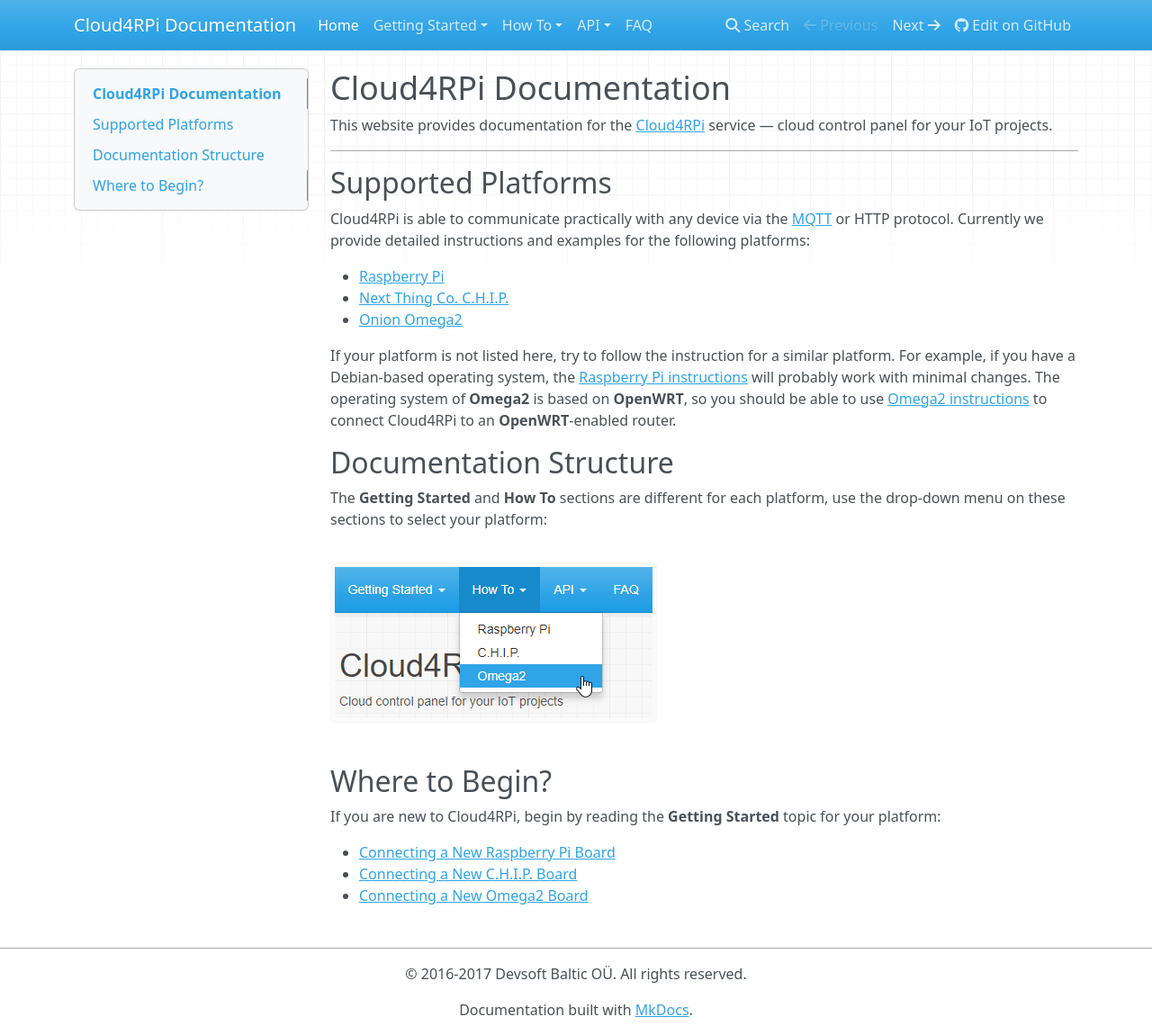
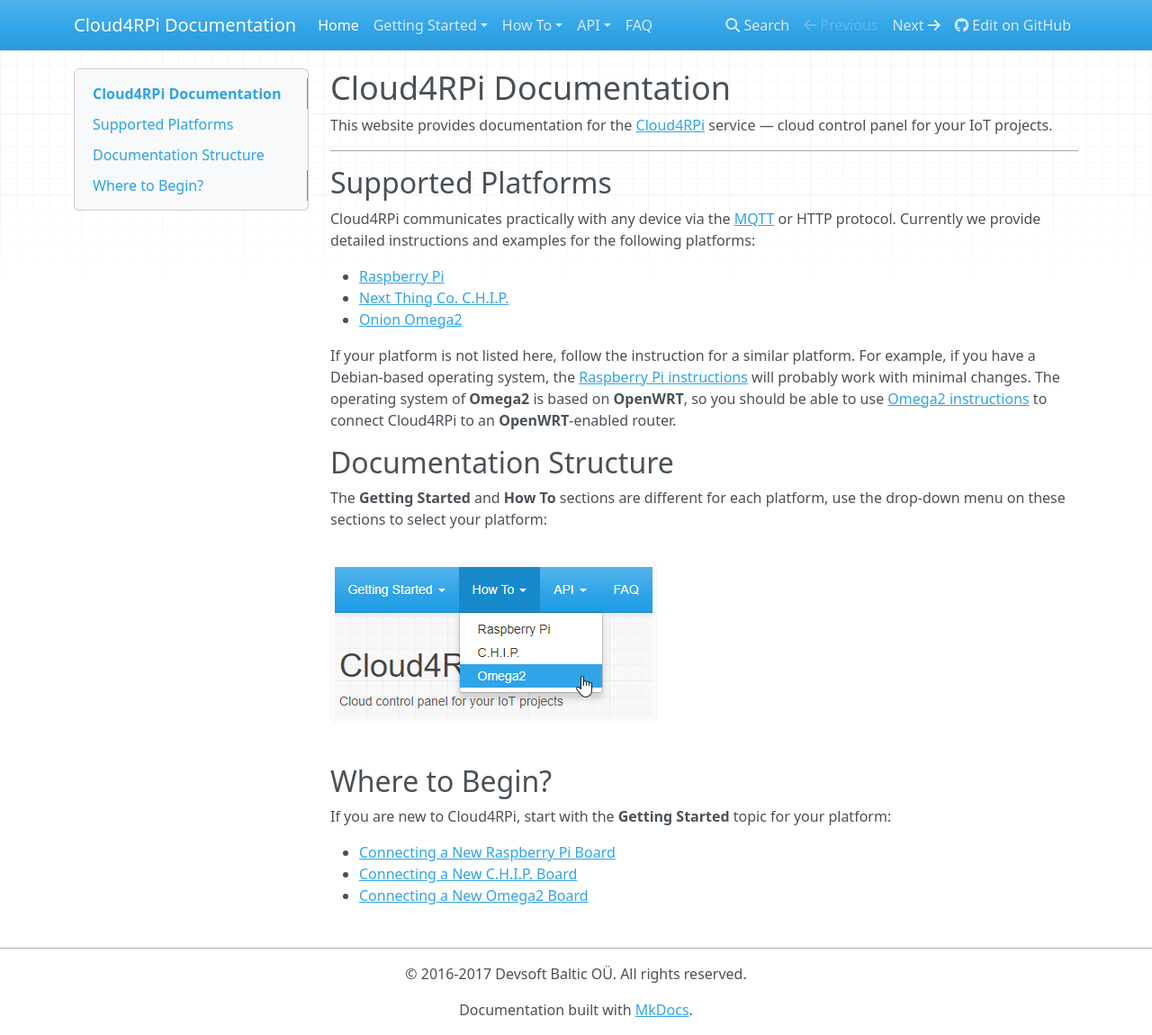
Before and after one commit to cloud4rpi/docs, an MkDocs documentation site: the page built from docs/index.md, in a window 1280 px wide and 1150 px high. Shown: the whole window at 90% size. Built offline with MkDocs 1.6.1, drawn with Linux system fonts in a browser that asks for light colours; nearby versions of some CDN libraries; old or Windows-style settings are respelled for this version of MkDocs.

Commit message:
Update index.md

```diff
--- a/docs/index.md
+++ b/docs/index.md
@@ -6,13 +6,13 @@
 
 ## Supported Platforms
 
-Cloud4RPi is able to communicate practically with any device via the [MQTT](https://en.wikipedia.org/wiki/MQTT) or HTTP protocol. Currently we provide detailed instructions and examples for the following platforms:
+Cloud4RPi сommunicates practically with any device via the [MQTT](https://en.wikipedia.org/wiki/MQTT) or HTTP protocol. Currently we provide detailed instructions and examples for the following platforms:
 
 - [Raspberry Pi](https://www.raspberrypi.org/products/)
 - [Next Thing Co. C.H.I.P.](https://getchip.com/pages/chip)
 - [Onion Omega2](https://onion.io/omega2/)
 
-If your platform is not listed here, try to follow the instruction for a similar platform. For example, if you have a Debian-based operating system, the [Raspberry Pi instructions](/start/rpi/) will probably work with minimal changes. The operating system of **Omega2** is based on **OpenWRT**, so you should be able to use [Omega2 instructions](/start/o2/) to connect Cloud4RPi to an **OpenWRT**-enabled router.
+If your platform is not listed here, follow the instruction for a similar platform. For example, if you have a Debian-based operating system, the [Raspberry Pi instructions](/start/rpi/) will probably work with minimal changes. The operating system of **Omega2** is based on **OpenWRT**, so you should be able to use [Omega2 instructions](/start/o2/) to connect Cloud4RPi to an **OpenWRT**-enabled router.
 
 ## Documentation Structure
 
@@ -22,7 +22,7 @@
 
 ## Where to Begin?
 
-If you are new to Cloud4RPi, begin by reading the **Getting Started** topic for your platform:
+If you are new to Cloud4RPi, start with the **Getting Started** topic for your platform:
 
 - [Connecting a New Raspberry Pi Board](/start/rpi/)
 - [Connecting a New C.H.I.P. Board](/start/chip/)
```
